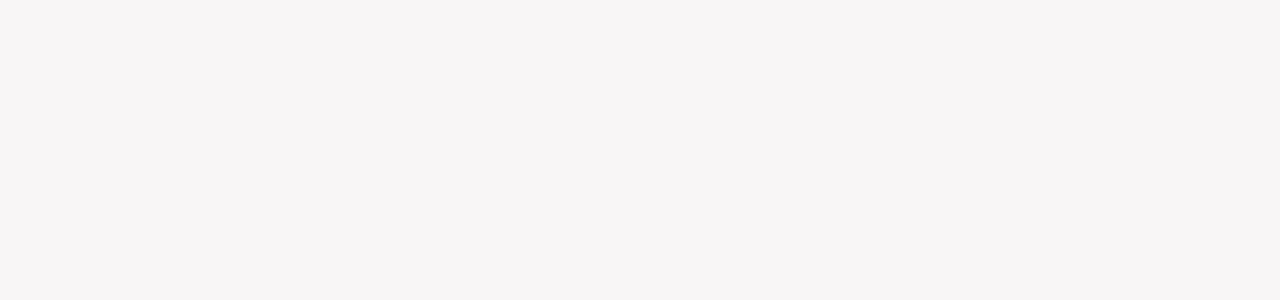
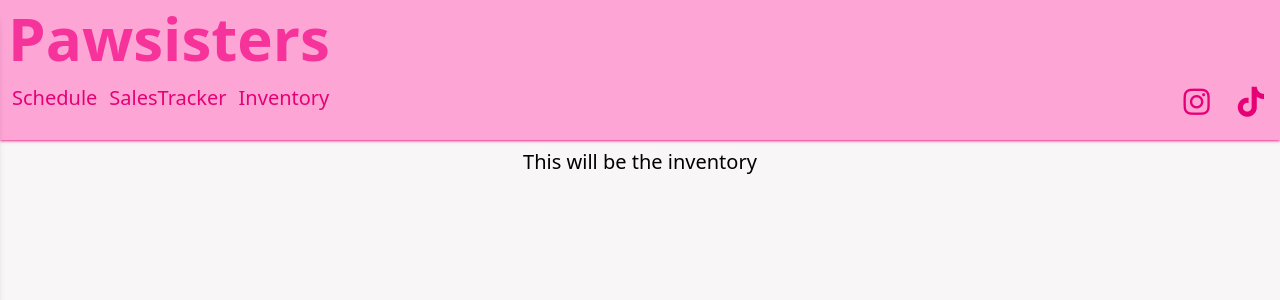
Before and after one commit to Kevin-a01/Pawsisters_sales_tracker, a React (Vite) app in the folder client/: page /inventory in a window 1280 px wide. Before the commit this address had no page. Shown: the top 300 px of the page. Built offline with nearby package versions, Linux system fonts and the light colour scheme.

Commit message:
add some more updates

```diff
--- a/client/index.html
+++ b/client/index.html
@@ -7,6 +7,10 @@
       type="image/svg+xml"
       href="/ChatGPT Image 17 apr. 2025 13_00_32.png"
     />
+    <script
+      src="https://kit.fontawesome.com/b23d6bb3ae.js"
+      crossorigin="anonymous"
+    ></script>
     <meta name="viewport" content="width=device-width, initial-scale=1.0" />
     <title></title>
   </head>
--- a/client/src/App.jsx
+++ b/client/src/App.jsx
@@ -1,21 +1,28 @@
 import { useEffect, useState } from "react"
 import {BrowserRouter as Router , Routes, Route} from "react-router-dom";
 import AddProduct from "./pages/AddProduct";
-import HomePage from "./HomePage";
+import HomePage from "./StartPage";
 import SalesDetail from "./pages/SalesDetail";
+import SalesTracker from "./SalesTracker";
+import BurgerMenu from "./components/BurgerMenu";
+import Inventory from "./pages/Inventory";
+import StartPage from "./StartPage";
 
 
 function App() {
   return (
+    <>
 
     <Router>
-
       <Routes>
-        <Route path="/" element={<HomePage/>}/>
+        <Route path="/" element={<StartPage/>}/>
+        <Route path="/sales-tracker" element={<SalesTracker/>}/>
         <Route path="/add-product" element={<AddProduct/>}/>
         <Route path="/sales-details/:conId" element={<SalesDetail/>}/>
+        <Route path="/inventory" element={<Inventory/>}/>
       </Routes>
     </Router>
+    </>
   )
 }
 
--- a/client/src/HomePage.jsx
+++ b/client/src/SalesTracker.jsx
@@ -4,7 +4,7 @@
 import DetailCard from "./components/DetailCard";
 import BurgerMenu from "./components/BurgerMenu";
 
-function HomePage(){
+function SalesTracker(){
 
     const [products, setProducts] = useState([]);
     const [conTitle, setConTitle] = useState("");
@@ -225,4 +225,4 @@
 )
 }
 
-export default HomePage;
+export default SalesTracker;
--- /dev/null
+++ b/client/src/StartPage.jsx
@@ -0,0 +1,12 @@
+import BurgerMenu from "./components/BurgerMenu";
+
+export default function StartPage(){
+
+  return(
+    <>
+    <BurgerMenu/>
+    <div className="text-xl text-center pt-2">This will be the StartPage</div>
+    </>
+  )
+
+}
--- a/client/src/components/BurgerMenu.jsx
+++ b/client/src/components/BurgerMenu.jsx
@@ -13,39 +13,105 @@
         <nav className="bg-pink-300 shadow-sm shadow-pink-600/70 p-2 pb-4">
             <div className="max-w-7xl">
 
-            <button onClick={() => setIsOpen(!isOpen)} className="md:hidden text-white">
-                {isOpen ? <X size={32}/> : <Menu size={32}/>}
+            <button onClick={() => setIsOpen(true)} className="md:hidden cursor-pointer text-white">
+                <Menu size={32}/>
                 </button>
-            <div className="">
-                <h1 className="text-6xl font-bold text-pink-500 text-center ">
+            <div className="flex justify-center md:justify-start">
+                <Link to="/" className="text-6xl font-bold text-pink-500 h-fit">
                     Pawsisters
-                </h1>
+                </Link>
             </div>
+        <div className="mt-3">
+            <div className=" hidden md:flex justify-between w-screen gap-3 p-1 text-xl text-pink-600">
+                <div className="md:flex gap-3">
+                    <Link to="/" className="">
+                        Schedule
+                    </Link>
+                   <Link to="/sales-tracker">
+                         SalesTracker
+                   </Link>
+
+                   <Link to="/inventory">
+                        Inventory
+                   </Link>
+
+                </div>
+
+                   <div className= "flex gap-7 mr-5 ">
+                    <div className="">
+                        <a href="" target="_blank" className="text-3xl">
+                        <i className="fa-brands fa-instagram"></i>
+                        </a>
+
+                    </div>
+
+                    <div>
+                        <a href="" target="_blank" className="text-3xl">
+                        <i className="fa-brands fa-tiktok"></i>
+                        </a>
+                    </div>
+
+
+                </div>
+            </div>
+
+
+
+        </div>
+
 
             </div>
 
-            {isOpen && (
+            <div className={`fixed inset-0 backdrop-blur-xl z-50 transition-opacity duration-300
+              ${isOpen ? "opacity-100 pointer-events-auto" : "opacity-0 pointer-events-none"}`}
+                onClick={() => setIsOpen(false)}>
+
+            </div>
+
+
+            <div className={`fixed top-0 left-0 h-full w-64 bg-pink-200 shadow-md p-6 z-[60] transition-transform duration-250 ease-in-out rounded-r-3xl
+                ${isOpen ? "translate-x-0" : "-translate-x-full"}`}>
+                    <button onClick={() => setIsOpen(false)} className="absolute top-4 right-4 text-white cursor-pointer">
+                    <X size={32} />
+                    </button>
+                    <h2 className="text-3xl text-pink-500 font-medium">
+                        Pawsisters
+                    </h2>
+
                 <ul className="md:hidden mt-4 text-pink-600 text-xl p-2 w-fit">
-                    <div className="flex flex-col gap-1 p-2">
-                    <Link className="">
+                    <div className="flex flex-col gap-3 justify-center mt-3">
+                    <Link to="/" className="">
                         Schedule
                     </Link>
-                   <Link>
+                   <Link to="/sales-tracker">
                          SalesTracker
                    </Link>
 
-                   <Link>
+                   <Link to="/inventory">
                         Inventory
                    </Link>
 
                     </div>
+                </ul>
+                <div className="absolute bottom-2 p-1 flex gap-35 text-pink-600">
+                    <div className="flex ">
+                        <a href="" target="_blank" className="text-4xl">
+                        <i className="fa-brands fa-instagram"></i>
+                        </a>
 
-                    <li></li>
+                    </div>
+
+                    <div>
+                        <a href="" target="_blank" className="text-4xl">
+                        <i className="fa-brands fa-tiktok"></i>
+                        </a>
+                    </div>
 
 
-                </ul>
+                </div>
+            </div>
 
-            )}
+
 
         </nav>
 
--- a/client/src/components/Header.jsx
+++ b/client/src/components/Header.jsx
@@ -4,7 +4,7 @@
 
   return(
     <div className="w-full mx-auto p-6 bg-pink-300 shadow-md flex justify-center items-center">
-    <Link to="/" className="mb-6">
+    <Link to="/sales-tracker" className="mb-6">
     <h1 className="text-4xl font-bold text-center mt-1 hover:text-pink-600 hover:ease-in hover:duration-200 ">Pawsisters Sales Tracker</h1>
     </Link>
     </div>
--- a/client/src/pages/AddProduct.jsx
+++ b/client/src/pages/AddProduct.jsx
@@ -1,6 +1,7 @@
 import Header from "../components/Header";
 import { useEffect, useState } from "react";
 import { useNavigate } from "react-router-dom"
+import BurgerMenu from "../components/BurgerMenu";
 
 function AddProduct(){
   document.title = "Lägg till produkt"
@@ -163,7 +164,7 @@
         maker: "",
       });
 
-      navigate("/");
+      navigate("/sales-tracker");
 
     }catch(error){
       console.error("Error adding product:", error);
@@ -174,7 +175,7 @@
 
   return (
     <>
-      <Header />
+      <BurgerMenu/>
       {loading ? (
         <div className="flex justify-center items-center mt-3 pb-1 gap-9">
           <p className="text-2xl text-pink-300 animate-pulse">🧁 Laddar...</p>
--- /dev/null
+++ b/client/src/pages/Inventory.jsx
@@ -0,0 +1,13 @@
+import BurgerMenu from "../components/BurgerMenu";
+
+export default function Inventory () {
+  return(
+    <>
+    <BurgerMenu/>
+    <div className="text-xl text-center pt-2">This will be the inventory</div>
+    </>
+
+  )
+
+
+}
--- a/client/src/pages/SalesDetail.jsx
+++ b/client/src/pages/SalesDetail.jsx
@@ -3,6 +3,7 @@
 import { useNavigate } from "react-router-dom";
 
 import Header from "../components/Header";
+import BurgerMenu from "../components/BurgerMenu";
 
 function SalesDetail() {
 
@@ -79,7 +80,7 @@
             alert("Försäljningsdata borttagen!");
             setSales([]);
             setTotalRevenue(0);
-            navigate("/");
+            navigate("/sales-tracker");
         } catch (error) {
             console.error("Error deleting sales data:", error);
             alert("Misslyckades att ta bort försäljningsdata.");
@@ -105,7 +106,7 @@
 
     return (
         <>
-            <Header />
+            <BurgerMenu/>
             <div className="p-3">
                 <h1 className="text-2xl lg:text-3xl text-center font-bold font-mono text-pink-300">
                     Försäljning för {conTitle}
```
Also changed, not shown: 1 other file (tests, documents, lock files or other folders).
